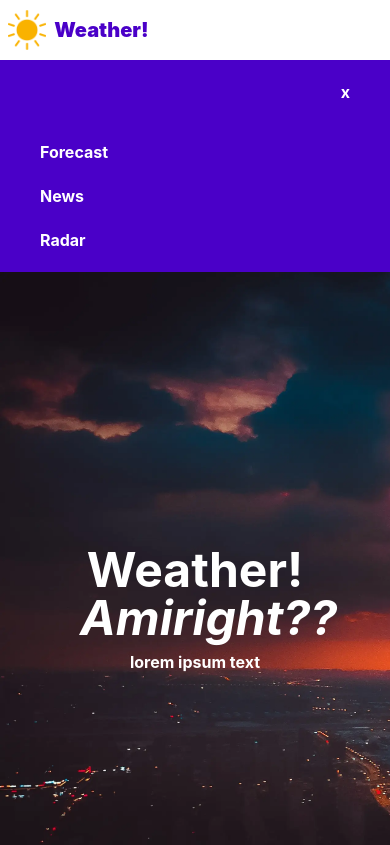
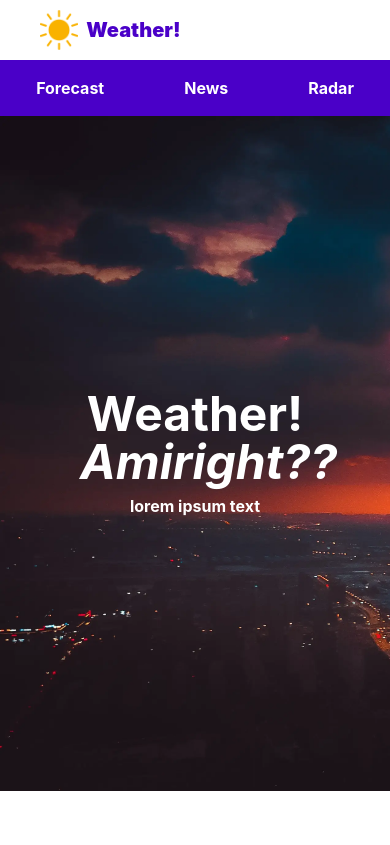
Before and after one commit to DanielCW7/My-weather-app, a React (Create React App) app: page / in a window 390 px wide. Shown: the top 845 px of the page. Built offline with nearby package versions, Linux system fonts and the light colour scheme.

Commit message:
mobile optimizations
mobile optimized sections / elements

```diff
--- a/src/components/todayWeather.js
+++ b/src/components/todayWeather.js
@@ -38,9 +38,9 @@ const Today = (props) => {
                 windspd.innerText = data?.[5] ?? "?"
                 cloud.innerText = cloudCover
 
-                cloud.innerText += " %";
-                humidity.innerText += " %"
-                windspd.innerText += " mph"
+                // cloud.innerText += " %";
+                // humidity.innerText += " %"
+                // windspd.innerText += ""
 
                 console.log("day updated")
             }
@@ -48,20 +48,20 @@ const Today = (props) => {
 
     return (
 
-        <div className="p-10 rounded-2xl flex flex-row backdrop-filter backdrop-blur backdrop-brightness-50">
-            <div className="flex flex-col w-50 m-auto">
+        <div className="p-5 flex flex-row rounded-lg backdrop-filter backdrop-blur-xl backdrop-brightness-50">
+            <div className="w-50">
                 <p className="text-center mb-5 text-white font-bold"> Today's weather </p>
                 <img src={sun} className="w-30 mx-auto" id="icon"/>
                 <p className="text-center text-6xl text-white" id="temp_f">?</p>
             </div>
 
-            <div className="w-50 flex-wrap">
+            <div className="w-60">
                 <div className="flex flex-row justify-between text-white"><div className="p-1 font-light">Temp (C)</div><div className="p-1" id="temp_c">?</div></div>
                 <div className="flex flex-row justify-between text-white"><div className="p-1 font-light">Feels like (C)</div><div className="p-1" id="feels_c">?</div></div>
                 <div className="flex flex-row justify-between text-white"><div className="p-1 font-light">Feels like (F)</div><div className="p-1" id="feels_f">?</div></div>
-                <div className="flex flex-row justify-between text-white"><div className="p-1 font-light">Humidity</div><div className="p-1" id="humidity">?</div></div>
-                <div className="flex flex-row justify-between text-white"><div className="p-1 font-light">Wind Spd</div><div className="p-1" id="windspd">?</div></div>
-                <div className="flex flex-row justify-between text-white"><div className="p-1 font-light">Clouds</div><div className="p-1" id="cloud">?</div></div>
+                <div className="flex flex-row justify-between text-white"><div className="p-1 font-light">Humidity %</div><div className="p-1" id="humidity">?</div></div>
+                <div className="flex flex-row justify-between text-white"><div className="p-1 font-light">Wind Spd (mph)</div><div className="p-1" id="windspd">?</div></div>
+                <div className="flex flex-row justify-between text-white"><div className="p-1 font-light">Cloud %</div><div className="p-1" id="cloud">?</div></div>
 
             </div>
         </div>
--- a/src/containers/footer.js
+++ b/src/containers/footer.js
@@ -3,7 +3,7 @@ import React from "react";
 const Footer = () => {
     return (
         <div className="px-20 py-5 px-20 flex justify-center gap-10">
-            <span className="text-[#4A00C8] font-semibold">To top</span>
+            <a className="text-[#4A00C8] font-semibold" href="/#">To top</a>
         </div>
     )
 }
--- a/src/containers/forecast.js
+++ b/src/containers/forecast.js
@@ -9,8 +9,8 @@ const Forecast = () => {
     const [val2, setVal2] = useState("");
 
     return (
-            <div className="bg-rain-pattern bg-cover bg-fixed min-h-screen flex flex-col justify-center">
-                <div className="flex flex-col p-10 bg-gradient-to-b via-black-500 from-white">
+            <div className="bg-lightning-pattern bg-center bg-cover bg-fixed min-h-screen justify-center">
+                <div className="p-10 bg-gradient-to-b via-black-500 from-white">
                     <Form today={setVal} week={setVal2}/>
                     <Today val={val}/>
                 </div>
--- a/src/containers/intro.js
+++ b/src/containers/intro.js
@@ -3,7 +3,7 @@ import React from "react";
 const Intro = () => {
     return (
         <div className="min-h-screen flex flex-col justify-center px-10">
-            <div className="m-auto w-100">
+            <div className="m-auto w-100 md:w-70">
                 <h2 className="text-4xl text-[#5C00FB] font-black mb-5"><i>"This weather app ain't that great bruh"</i></h2>
                 <p> This app is like the moldy residue of the web app store, no lie. Like,
                 I'm pretty sure that if this app was a person, this person would be the
--- a/src/containers/nav.js
+++ b/src/containers/nav.js
@@ -3,7 +3,7 @@ import sun from '../images/sun.png';
 
 const Nav = () => {
     return (
-        <div className="left-0 right-0 bg-white flex items-center justify-start p-2">
+        <div className="left-0 right-0 bg-white flex items-center justify-start px-10 py-2">
             <img src={sun} className="max-h-10"/>
             <h2 className="text-[#4A00C8] font-black text-xl p-2"> Weather! </h2>
         </div>
--- a/src/containers/nav2.js
+++ b/src/containers/nav2.js
@@ -1,25 +1,13 @@
 import React from "react";
 
-// mobile nav function here
-const toggle = () => {
-
-}
 
 const Nav2 = () => {
     return (
-        <div className="sticky top-0 left-0 right-0">
-            <div className="hidden right-0 bg-[#4A00C8] px-10 py-4 justify-center gap-20 z-10 md:flex">
-                <p className="text-[#fff] font-bold "> Forecast </p>
-                <p className="text-[#fff] font-bold "> News </p>
-                <p className="text-[#fff] font-bold "> Radar </p>
-            </div>
-
-            {/* mobile */}
-            <div id="mobile-nav" className="bg-[#4A00C8] px-10 py-5 flex flex-col justify-center gap-5 z-10 max-h-100 overflow-hidden md:hidden">
-                <span onClick={toggle} className="text-[#fff] font-bold flex flex-row justify-end h-10"> x </span>
-                <p className="text-[#fff] font-bold"> Forecast </p>
-                <p className="text-[#fff] font-bold"> News </p>
-                <p className="text-[#fff] font-bold"> Radar </p>
+        <div className="sticky top-0 left-0 right-0 z-10 overflow-hidden max-h-auto">
+            <div className="right-0 bg-[#4A00C8] px-10 py-4 flex justify-center gap-20 text-[#fff] font-bold">
+                <a> Forecast </a>
+                <a> News </a>
+                <a> Radar </a>
             </div>
         </div>
     )
--- a/src/containers/news.js
+++ b/src/containers/news.js
@@ -5,7 +5,6 @@ import Story from '../components/story';
 const News = () => {
     return (
         <div className="p-10">
-        {/* individual news stories */}
             <div className="mb-5">
                 <h3 className="text-4xl font-bold text-center"> What's... <i>New?</i> ha </h3>
             </div>
@@ -14,8 +13,7 @@ const News = () => {
                 <Story />
                 <Story />
                 <Story />
-                <Story />
-
+                <button className="border-2 border-blue-300 rounded-lg flex flex-grow justify-center py-2 text-blue-300 font-bold" type="submit"> More </button>
             </div>
         </div>
     )
```
